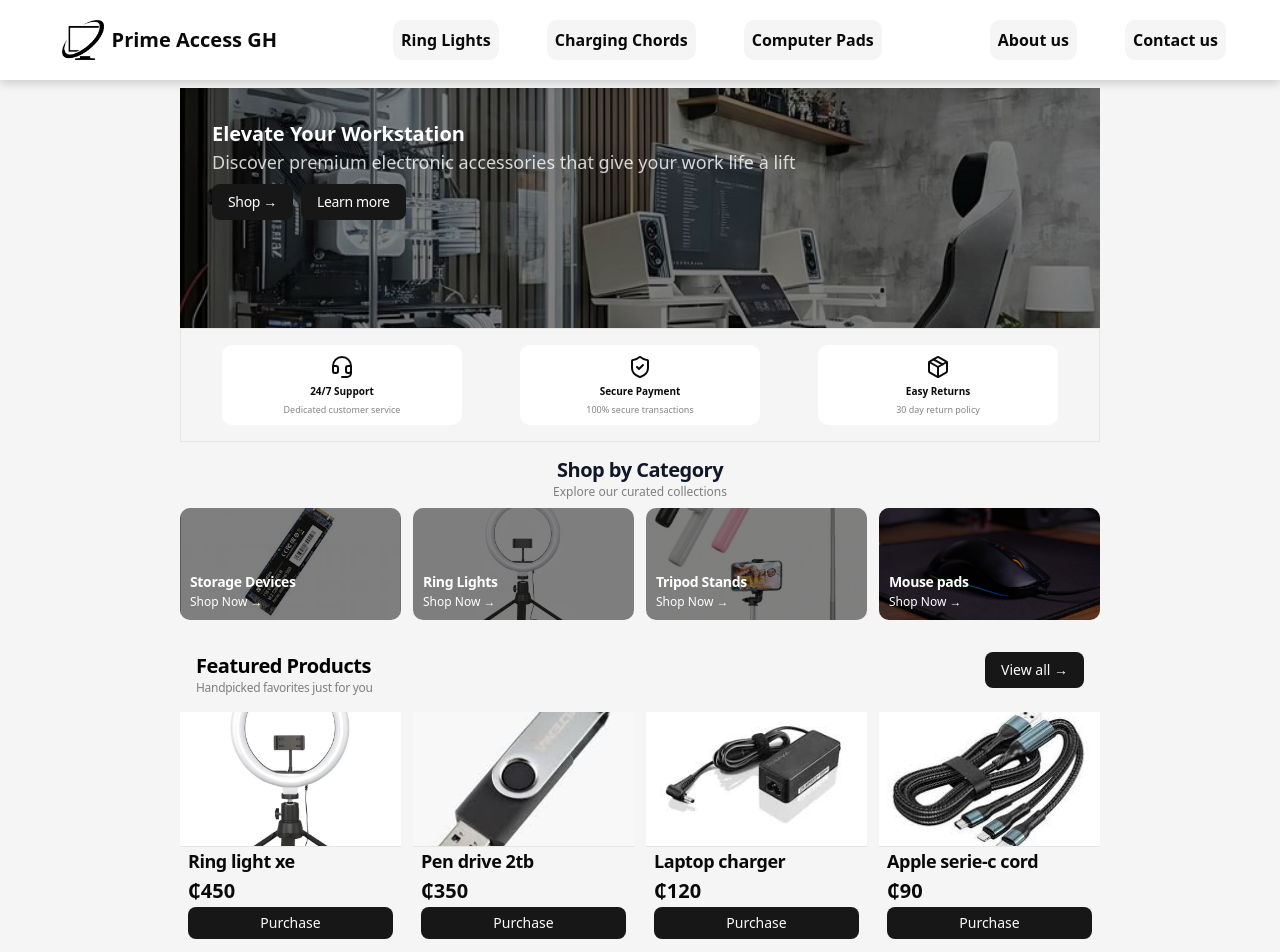
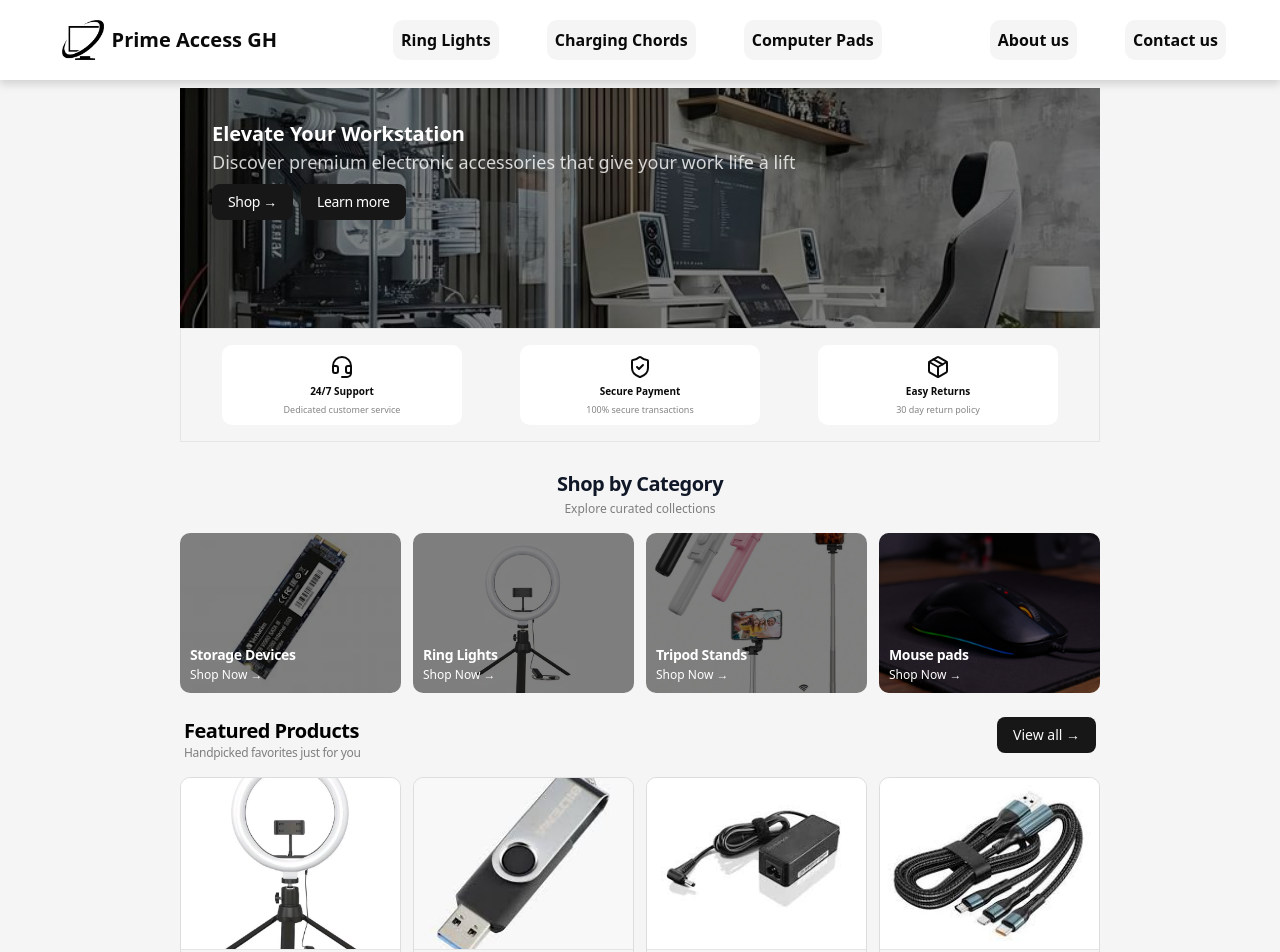
Before and after one commit to ABU-BAW/prime-access-store, a React (Vite) app: page / in a window 1280 px wide. Shown: the top 952 px of the page. Built offline with nearby package versions, Linux system fonts and the light colour scheme.

Commit message:
update feature page product card button layout

```diff
--- a/src/components/Category.jsx
+++ b/src/components/Category.jsx
@@ -34,14 +34,14 @@ const categories = [
 function Category() {
 
     return (
-        <section className=" bg-muted flex flex-col mb-4">
-            <h2 className="text-xl font-bold text-center tracking-tight text-gray-900">
+        <section className=" bg-muted flex flex-col mb-2 ">
+            <h2 className="text-xl font-bold text-center tracking-tight text-gray-900  lg:mt-3 lg:leading-relaxed">
                 Shop by Category
             </h2>
 
-            <p className='text-xs  text-foreground/50 self-center mb-2'>Explore our curated collections</p>
+            <p className='text-xs  text-foreground/50 self-center mb-4'>Explore curated collections</p>
 
-            <div className="grid grid-cols-2 lg:grid-cols-4 gap-3 max-w-5xl w-full ">
+            <div className="grid grid-cols-2 lg:grid-cols-4 gap-3 w-full">
                 {
                     categories.map(category => (
                         <Link
@@ -49,7 +49,7 @@ function Category() {
                             to={`/shop/${category.label}`}
                         >
                             <div
-                                className="relative h-28 rounded-lg overflow-hidden w-full bg-cover bg-center p-2.5"
+                                className="relative h-28 lg:h-40 rounded-lg overflow-hidden w-full bg-cover bg-center p-2.5"
                                 style={{backgroundImage: `url(${category.categoryImage})`}}
                             >
                                 <div className='absolute inset-0 bg-black/50'></div>
--- a/src/components/Featured.jsx
+++ b/src/components/Featured.jsx
@@ -12,7 +12,7 @@ function Featured({featured}) {
 
     return (
         <section className="py-4 px-0  bg-mute ">
-            <div className="flex items-start justify-between mb-4 px-4">
+            <div className="flex items-start justify-between mb-4 px-1">
                 <div >
                     <h2 className="text-black text-xl font-bold tracking-tight">Featured Products</h2>
                     <p className="text-foreground/50 text-xs tracking-tight">Handpicked favorites just for you</p>
@@ -22,18 +22,24 @@ function Featured({featured}) {
             <div className="grid grid-cols-2 lg:grid-cols-4 gap-3 ">
                 {
                     featured.map(product => (
-                        <div className="flex flex-col h-56 w-full mb-3 " key={product.id}>
+                        <div
+                            key={product.id}
+                            className="flex flex-col h-60 lg:min-h-72 w-full mb-0.5
+                            lg:hover:-translate-y-1.5 lg:transition duration-300 border lg:border-foreground/10 rounded-lg overflow-hidden"
+                        >
                             <div className=" w-full h-[60%]">
                                 <img
                                  src={`${product.image}`}
                                  alt="product image"
-                                 className="object-cover w-full h-full"
+                                 className="object-cover w-full h-full overflow-"
                                  />
                             </div>
-                            <div className="flex flex-col gap-1.5 px-2  border-t ">
-                                <h3 className="text-lg tracking-tight font-semibold">{product.name}</h3>
-                                <p className="text-xl font-bold text-foreground leading-none">{"\u20B5"}{product.price}</p>
-                                <Button className="mb-2 w-full" size="sm">Purchase</Button>
+                            <div className="flex flex-col pt-1 pb-2  border-t  px-2 flex-1 justify-between">
+                                <div className="flex flex-col gap-3">
+                                    <h3 className="text-lg tracking-tight font-bold leading-normal">{product.name}</h3>
+                                    <p className="text-sm font-semibold text-foreground leading-0 mb-2">GH{"\u20B5"}{product.price}</p>
+                                </div>
+                                <Button className="w-full" size="sm">Purchase</Button>
                             </div>
                         </div>
                     ))
```
